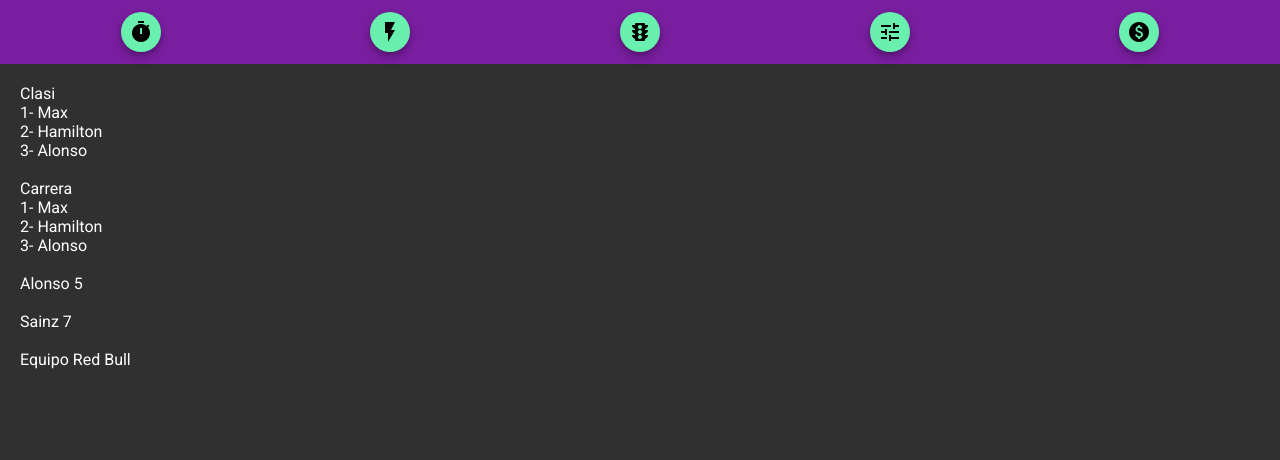
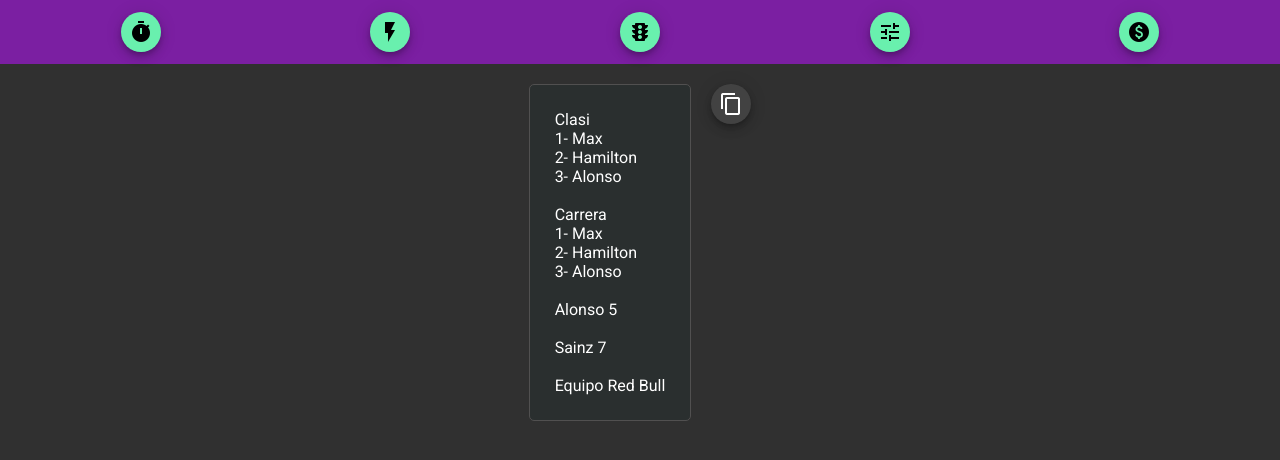
Before and after one commit to nktam/KortaGP, an Angular app: page /apuesta in a window 1280 px wide. Shown: the top 460 px of the page. Built offline with nearby package versions, Linux system fonts and the light colour scheme.

Commit message:
copiar apuesta ok

```diff
--- a/src/app/components/apuesta/apuesta.component.css
+++ b/src/app/components/apuesta/apuesta.component.css
@@ -0,0 +1,8 @@
+div.apuesta {
+    white-space:pre;
+    background-color: rgb(42, 47, 47);
+    border: 1px solid #515050;
+    border-radius: 5px;
+    padding: 25px;
+    margin-right: 20px;}
+div.flex {display: flex; justify-content: center; }
--- a/src/app/components/apuesta/apuesta.component.html
+++ b/src/app/components/apuesta/apuesta.component.html
@@ -1 +1,8 @@
-<div [innerHtml]=muestraEnPantalla></div>
+<div class="flex">
+    <div class="apuesta">{{apuestaEnPantalla}}</div>
+    <div (click)="copiar()">
+        <button mat-mini-fab color="secondary">
+            <mat-icon>content_copy</mat-icon>
+        </button>
+    </div>
+</div>
--- a/src/app/components/apuesta/apuesta.component.ts
+++ b/src/app/components/apuesta/apuesta.component.ts
@@ -3,21 +3,26 @@
 import {Subscription} from 'rxjs';
 import {Apuesta} from "../../interfaces/apuesta";
 import apuestaInfo from '../../utils/apuesta.json';
+import {Clipboard} from '@angular/cdk/clipboard';
+import {MatIconModule} from '@angular/material/icon';
+import {MatButtonModule} from '@angular/material/button';
+
 
 @Component({
   selector: 'app-apuesta',
   standalone: true,
-  imports: [],
+  imports: [MatIconModule, MatButtonModule],
   templateUrl: './apuesta.component.html',
   styleUrl: './apuesta.component.css'
 })
 export class ApuestaComponent {
 
   apuesta: Apuesta=apuestaInfo;
-  muestraEnPantalla: string="";
+  apuestaEnPantalla: string="";
   private apuestaSubscription: Subscription|undefined;
 
-  constructor(private apuestaService: ApuestaService) { }
+  constructor(private apuestaService: ApuestaService, private clipboard: Clipboard) { }
+
 
   async ngOnInit(): Promise<void> {
     this.apuestaSubscription=this.apuestaService.apuesta$.subscribe(v => this.apuesta=v);
@@ -29,22 +34,26 @@
   }
 
   private modificarApuestaEnPantalla(apuesta: Apuesta) {
-    this.muestraEnPantalla=`
-    Clasi</br>
-    1- ${apuesta.clasificacion[1].nombre}</br>
-    2- ${apuesta.clasificacion[2].nombre}</br>
-    3- ${apuesta.clasificacion[3].nombre}</br>
-    </br>
-    Carrera</br>
-    1- ${apuesta.carrera[1].nombre}</br>
-    2- ${apuesta.carrera[2].nombre}</br>
-    3- ${apuesta.carrera[3].nombre}</br>
-    </br>
-    Alonso ${apuesta.posAlonso}</br>
-    </br>
-    Sainz ${apuesta.posSainz}</br>
-    </br>
-    Equipo ${apuesta.equipo}</br>`;
+    this.apuestaEnPantalla=`Clasi
+1- ${apuesta.clasificacion[1].nombre}
+2- ${apuesta.clasificacion[2].nombre}
+3- ${apuesta.clasificacion[3].nombre}
+
+Carrera
+1- ${apuesta.carrera[1].nombre}
+2- ${apuesta.carrera[2].nombre}
+3- ${apuesta.carrera[3].nombre}
+
+Alonso ${apuesta.posAlonso}
+
+Sainz ${apuesta.posSainz}
+
+Equipo ${apuesta.equipo}
+`;
+  }
+
+  copiar() {
+    this.clipboard.copy(this.apuestaEnPantalla);
   }
 
 }
```
